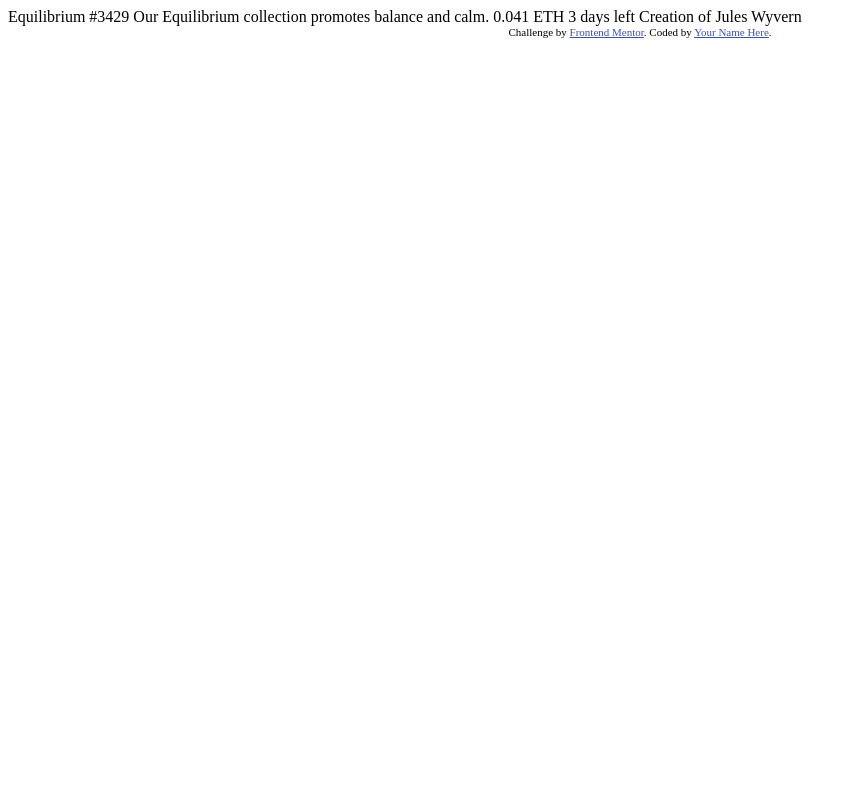
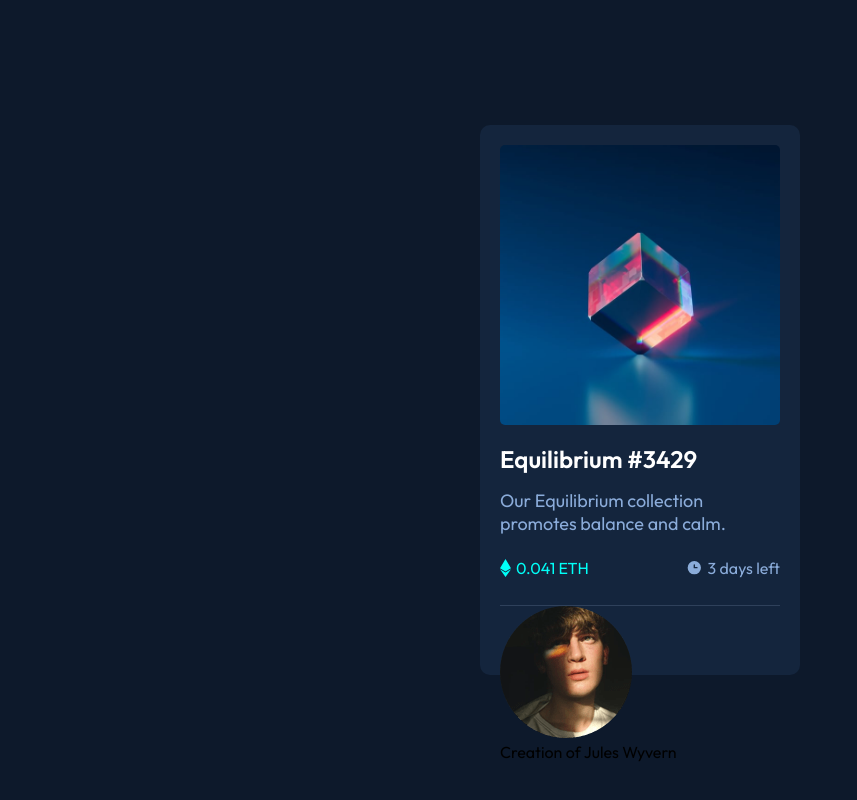
Before and after one commit to east2k/nft-preview-card, a plain HTML site: page index.html in a window 1280 px wide. Shown: the whole page, without its empty margins (0-857 px from the left). Drawn offline with Linux system fonts and the light colour scheme.

Commit message:
Finished basic layouts

```diff
--- a/index.html
+++ b/index.html
@@ -1,33 +1,66 @@
 <!DOCTYPE html>
 <html lang="en">
+
 <head>
   <meta charset="UTF-8">
-  <meta name="viewport" content="width=device-width, initial-scale=1.0"> <!-- displays site properly based on user's device -->
+  <meta name="viewport" content="width=device-width, initial-scale=1.0">
+  <!-- displays site properly based on user's device -->
 
   <link rel="icon" type="image/png" sizes="32x32" href="./images/favicon-32x32.png">
+  <link rel="stylesheet" href="style.css">
 
   <title>Frontend Mentor | NFT preview card component</title>
 
   <!-- Feel free to remove these styles or customise in your own stylesheet 👍 -->
   <style>
-    .attribution { font-size: 11px; text-align: center; }
-    .attribution a { color: hsl(228, 45%, 44%); }
+    .attribution {
+      font-size: 11px;
+      text-align: center;
+    }
+
+    .attribution a {
+      color: hsl(228, 45%, 44%);
+    }
   </style>
 </head>
+
 <body>
 
-  Equilibrium #3429
+  <div class="card-wrapper">
+    <div class="card-container">
+      <div class="card-content">
+        <div class="card-img">
+          <img src="images/image-equilibrium.jpg" alt="Card Image">
+        </div>
+        <div class="card-body">
+          <div class="card-header">
+            <h2>Equilibrium #3429</h2>
+          </div>
+          <div class="card-paragraph">
+            <p>Our Equilibrium collection promotes balance and calm.</p>
+          </div>
+          <div class="card-details">
+            <div class="card-price"><img src="images/icon-ethereum.svg" alt="Ethereum Icon">0.041 ETH</div>
+            <div class="card-time"><img src="images/icon-clock.svg" alt="Clock Icon">3 days left</div>
+          </div>
+        </div>
+        <div class="card-footer">
+          <div class="card-profile">
+            <img src="images/image-avatar.png">
+          </div>
+          <div class="card-name">
+            <p>Creation of <span>Jules Wyvern</span></p>
+          </div>
+        </div>
+      </div>
+    </div>
 
-  Our Equilibrium collection promotes balance and calm.
 
-  0.041 ETH
-  3 days left
 
-  Creation of Jules Wyvern
+    <!-- <div class="attribution">
+    Challenge by <a href="https://www.frontendmentor.io?ref=challenge" target="_blank">Frontend Mentor</a>.
+    Coded by <a href="#">Christian Estoque</a>.
+  </div> -->
+</body>
 
-  <div class="attribution">
-    Challenge by <a href="https://www.frontendmentor.io?ref=challenge" target="_blank">Frontend Mentor</a>.
-    Coded by <a href="#">Your Name Here</a>.
-  </div>
-</body>
 </html>
--- a/style.css
+++ b/style.css
@@ -6,13 +6,15 @@
 
     --bg-dark-blue: hsl(217, 54%, 11%);
     --card-dark-blue: hsl(216, 50%, 16%);
-    --line-dark-blue: (line): hsl(215, 32%, 27%);
+    --line-dark-blue: hsl(215, 32%, 27%);
     --white: hsl(0, 0%, 100%);
 
     --regular-text: 18px;
 
     --min-width-wrapper: 375px;
     --max-width-wrapper: 1440px;
+
+    --margin-separator: 15px;
 }
 
 * {
@@ -21,3 +23,90 @@
     padding: 0;
     margin: 0;
 }
+
+.card-wrapper {
+    background-color: var(--bg-dark-blue);
+    width: 100%;
+    max-width: var(--max-width-wrapper);
+    height: 100vh;
+    max-height: 960px;
+    margin: auto;
+    display: flex;
+    align-items: center;
+    justify-content: center;
+}
+
+.card-container {
+    width: 320px;
+    height: 550px;
+    background-color: var(--card-dark-blue);
+    border-radius: 10px;
+}
+
+.card-content {
+    width: 100%;
+    height: 100%;
+    padding: 20px;
+}
+
+.card-img {
+    margin-bottom: var(--margin-separator);
+}
+
+.card-img img {
+    border-radius: 5px;
+    width: 280px;
+    height: auto;
+}
+
+.card-body {
+    border-bottom: 1px solid var(--line-dark-blue);
+    padding-bottom: 25px;
+}
+
+.card-header {
+    color: var(--white);
+    margin-bottom: var(--margin-separator);
+}
+
+.card-paragraph {
+    font-size: var(--regular-text);
+    color: var(--soft-blue);
+    margin-bottom: 20px;
+}
+
+.card-details {
+    display: flex;
+    flex-direction: row;
+    justify-content: space-between;
+    align-items: center;
+}
+
+.card-price {
+    display: flex;
+    flex-direction: row;
+    align-items: center;
+    justify-content: center;
+    color: var(--cyan);
+    height: 25px;
+    gap: 5px;
+}
+
+/* .card-price::before{
+    content: url("images/icon-ethereum.svg");
+    margin-right: 5px;
+} */
+
+.card-time {
+    color: var(--soft-blue);
+    display: flex;
+    flex-direction: row;
+    align-items: center;
+    justify-content: center;
+    gap: 5px;
+}
+
+/* .card-time::before{
+    content: url("images/icon-clock.svg");
+    margin-right: 5px;
+} */
```
